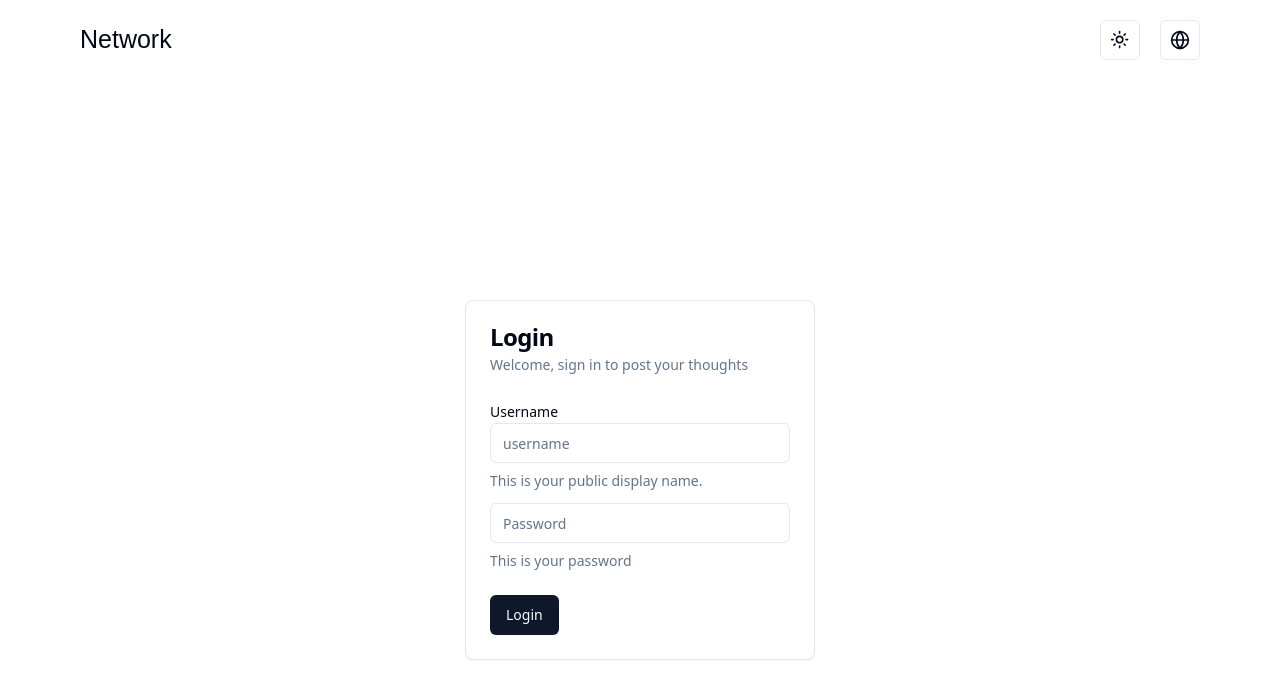
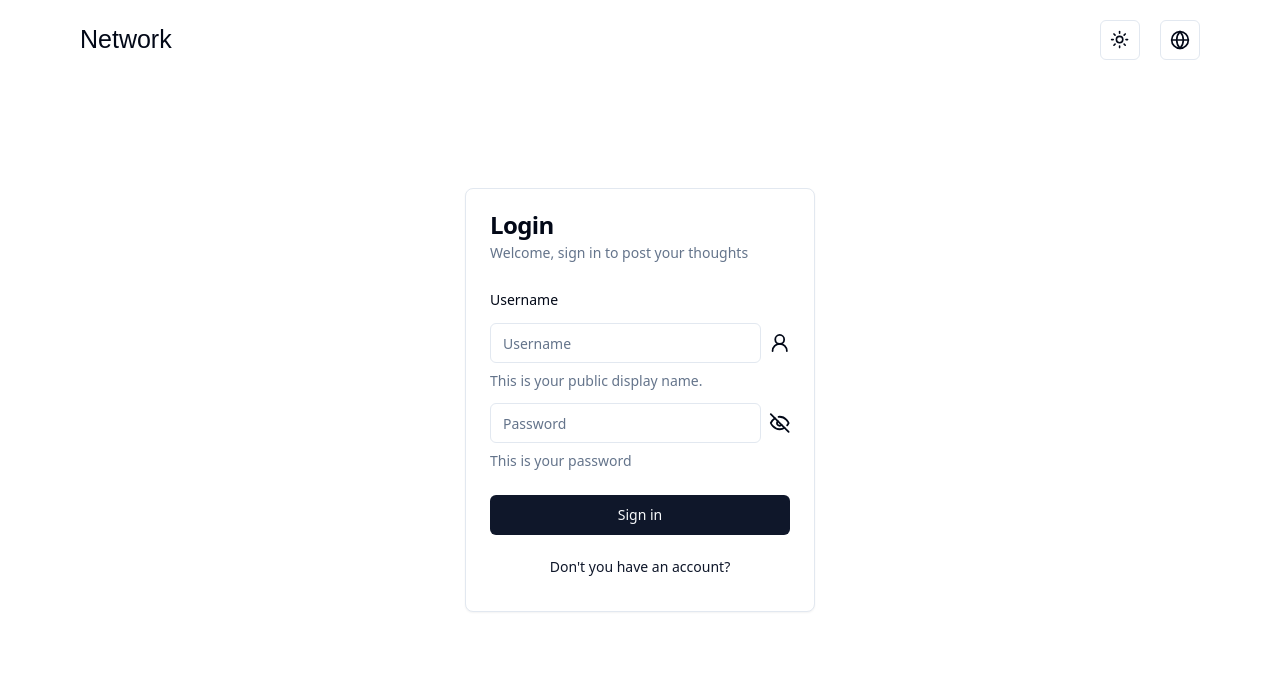
Before and after one commit to TohirDev/network-react, a React (Vite) app: page /login in a window 1280 px wide. Shown: the top 698 px of the page. Built offline with nearby package versions, Linux system fonts and the light colour scheme.

Commit message:
feat: create password showing and added toast for infos

```diff
--- a/src/pages/auth/login/index.tsx
+++ b/src/pages/auth/login/index.tsx
@@ -11,20 +11,18 @@ import {
   CardDescription,
   CardFooter,
 } from "@/components/ui/card";
-import {
-  Form,
-  FormControl,
-  FormDescription,
-  FormField,
-  FormItem,
-  FormLabel,
-  FormMessage,
-} from "@/components/ui/form";
-import { Input } from "@/components/ui/input";
+import { Form, FormLabel } from "@/components/ui/form";
 import { FormInput } from "@/components/form/FromInput";
 import { useTranslation } from "react-i18next";
+import { useState } from "react";
+import { NavLink } from "react-router-dom";
+
+import { Toaster } from "@/components/ui/toaster";
+import { EyeIcon, EyeOffIcon, UserRound } from "lucide-react";
+import { useSubmitLogin } from "./funcs";
 
 export const LoginPage = () => {
+  const [show, setShow] = useState(false);
   const { t } = useTranslation();
 
   const FormSchema = z.object({
@@ -47,15 +45,18 @@ export const LoginPage = () => {
       password: "",
     },
   });
+  const url = `${import.meta.env.VITE_BASE_API_URL}/signin`;
 
-  function onSubmit(data: z.infer<typeof FormSchema>) {
-    console.log(data);
-  }
+  const onSubmit = useSubmitLogin();
 
   return (
     <Form {...form}>
-      <form onSubmit={form.handleSubmit(onSubmit)}>
-        <div className="grid place-items-center h-[100vh]">
+      <form
+        onSubmit={form.handleSubmit((data) => {
+          onSubmit(url, data);
+        })}
+      >
+        <div className="grid place-items-center h-[80vh]">
           <Card className="w-[350px] ">
             <CardHeader>
               <CardTitle>Login</CardTitle>
@@ -63,35 +64,58 @@ export const LoginPage = () => {
             </CardHeader>
             <CardContent>
               <FormLabel>Username</FormLabel>
-              <FormField
+              <FormInput
+                formDesc={t("login-username")}
                 control={form.control}
-                name="username"
-                render={({ field }) => (
-                  <FormItem>
-                    <FormControl>
-                      <Input placeholder="username" {...field} />
-                    </FormControl>
-                    <FormDescription>
-                      {t("login-username")}
-                    </FormDescription>
-                    <FormMessage />
-                  </FormItem>
-                )}
+                formName="username"
+                placeHolder="Username"
+                suffix={
+                  <UserRound className="mt-3 cursor-pointer select-none" />
+                }
               />
+
               <FormInput
                 control={form.control}
                 formDesc={t("login-password")}
                 formName="password"
                 placeHolder="Password"
-                type="password"
+                type={show ? "text" : "password"}
+                suffix={
+                  show ? (
+                    <EyeIcon
+                      className="mt-3 cursor-pointer select-none"
+                      onClick={() => setShow(false)}
+                    />
+                  ) : (
+                    <EyeOffIcon
+                      className="mt-3 cursor-pointer select-none"
+                      onClick={() => setShow(true)}
+                    />
+                  )
+                }
               />
             </CardContent>
-            <CardFooter>
-              <Button type="submit">Login</Button>
+            <CardFooter
+              style={{
+                display: "flex",
+                flexDirection: "column",
+              }}
+            >
+              <Button className="w-[100%]" type="submit">
+                Sign in
+              </Button>
+
+              <NavLink to={"/register"}>
+                <Button className="mt-3" type="button" variant={"link"}>
+                  Don't you have an account?
+                </Button>
+              </NavLink>
             </CardFooter>
           </Card>
         </div>
       </form>
+
+      <Toaster />
     </Form>
   );
 };
```
